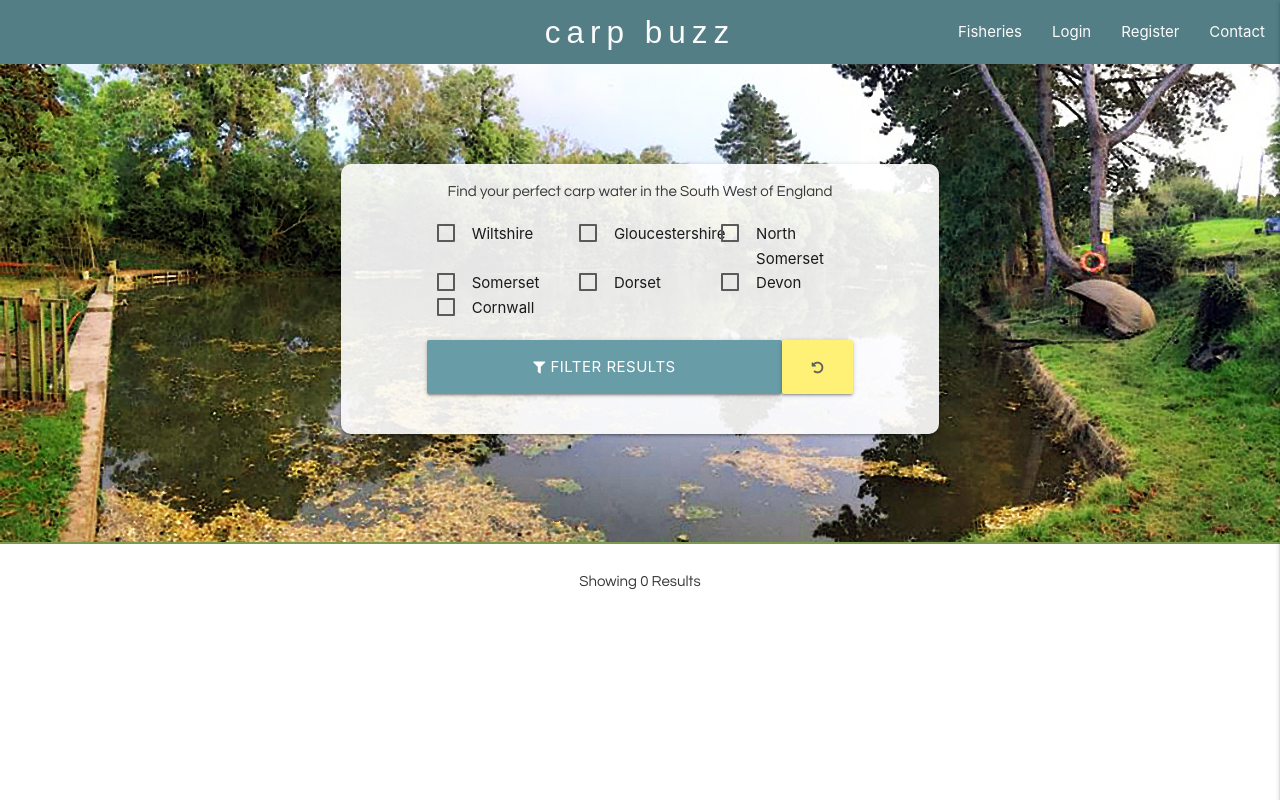
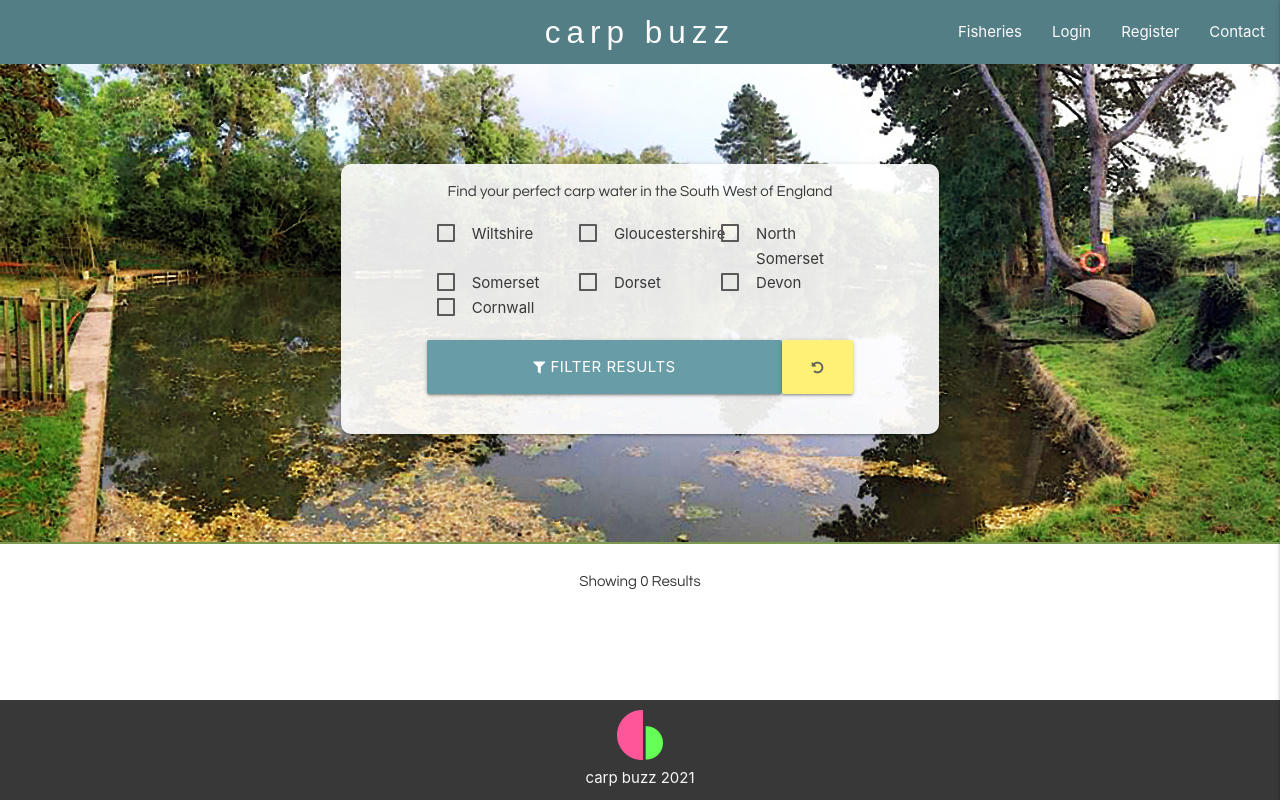
Before and after one commit to PaulWheatcroft/CarpBuzz, a Flask app: page / in a window 1280 px wide. Run offline with Flask 2, Linux system fonts and the light colour scheme; data that the repository does not hold is empty; some libraries are stand-ins or nearby versions; some web fonts are replaced.

Commit message:
added footer

```diff
--- a/static/css/style.css
+++ b/static/css/style.css
@@ -1,6 +1,14 @@
 @import url('https://fonts.googleapis.com/css2?family=Questrial&display=swap');
 @import url('https://fonts.googleapis.com/css2?family=Otomanopee+One&display=swap');
 /**************************************************** General Site Wide CSS ***/
+body {
+    display: flex;
+    min-height: 100vh;
+    flex-direction: column;
+  }
+  main {
+    flex: 1 0 auto;
+  }
 .desktop-only {
     visibility: hidden;
 }
@@ -167,7 +175,7 @@ h4 {
     padding: 20px 0 20px 0;
 }
 .filter-checkbox span {
-    color: #1a1a1a;
+    color: #383838;
 }
 .filter-button-row {
     padding: 20px 0 40px 0;
@@ -286,11 +294,20 @@ h4 {
     margin-top: 0;
 }
 .rating-star h3 i {
-    color: #111;
+    color: #383838;
     text-shadow: 0 0 0;
 }
 .profile-card {
     padding: 20px;
+}
+/**************************************************** Specific css for the footer ***/
+footer {
+    height: 100px;
+    background-color: #383838;
+    padding-top: 10px;
+}
+footer a {
+    color: #f7f7f7;
 }
 @media only screen and (min-width: 1025px) {
     .mobile-only {
--- a/templates/base.html
+++ b/templates/base.html
@@ -106,8 +106,10 @@
         {% block content %}
         {% endblock %}
     </main>
-
-
+    <!-- Footer -->
+    <footer class="center-align">
+        <a href="{{ url_for('get_fisheries') }}"><img style="height:50px" src="{{ url_for('static', filename='cb.png') }}" alt="Carp Buzz Logo" /><br>carp buzz 2021</a>
+    </footer>
     <!-- Javascript scripts -->
     <script src="https://code.jquery.com/jquery-3.6.0.min.js"
         integrity="sha256-/xUj+3OJU5yExlq6GSYGSHk7tPXikynS7ogEvDej/m4=" crossorigin="anonymous"></script>
```
Also changed, not shown: README.md, static/images/cp-150.png (added).
